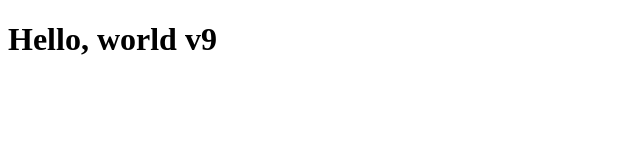
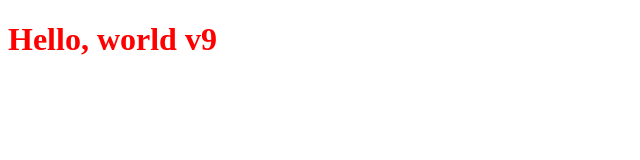
Before and after one commit to tamphimai007/learn-git, a plain HTML site: page index.html in a window 1280 px wide. Shown: the whole page, without its empty margins (0-640 px from the left). Drawn offline with Linux system fonts and the light colour scheme.

Commit message:
add title color

```diff
--- a/index.html
+++ b/index.html
@@ -3,9 +3,10 @@
 <head>
     <meta charset="UTF-8">
     <meta name="viewport" content="width=device-width, initial-scale=1.0">
+    <link rel="stylesheet" href="style.css" />
     <title>Document</title>
 </head>
 <body>
-    <h1>Hello, world v9</h1>
+    <h1 class="title">Hello, world v9</h1>
 </body>
 </html>
--- a/style.css
+++ b/style.css
@@ -0,0 +1,3 @@
+.title{
+    color: red;
+}
```
